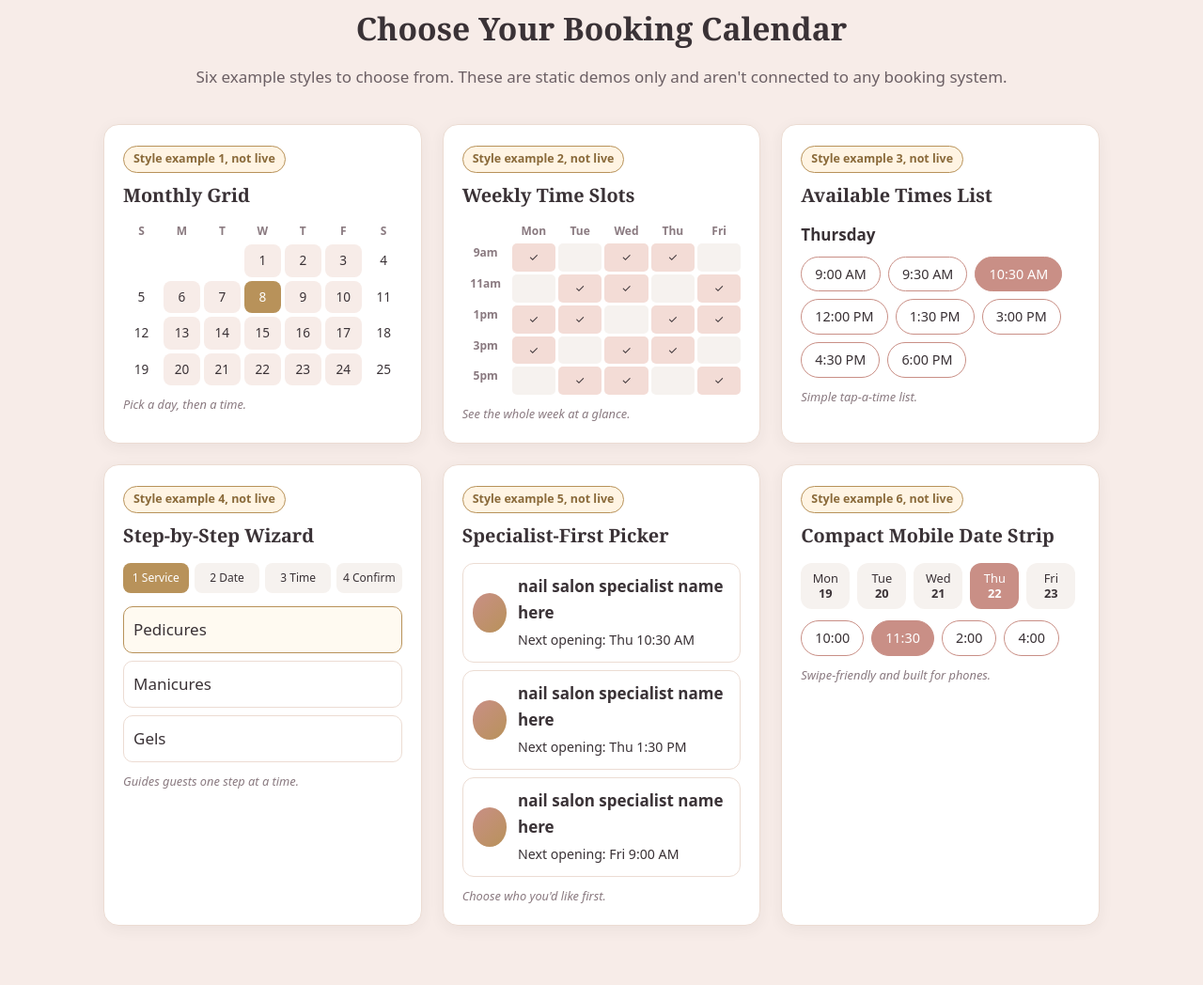
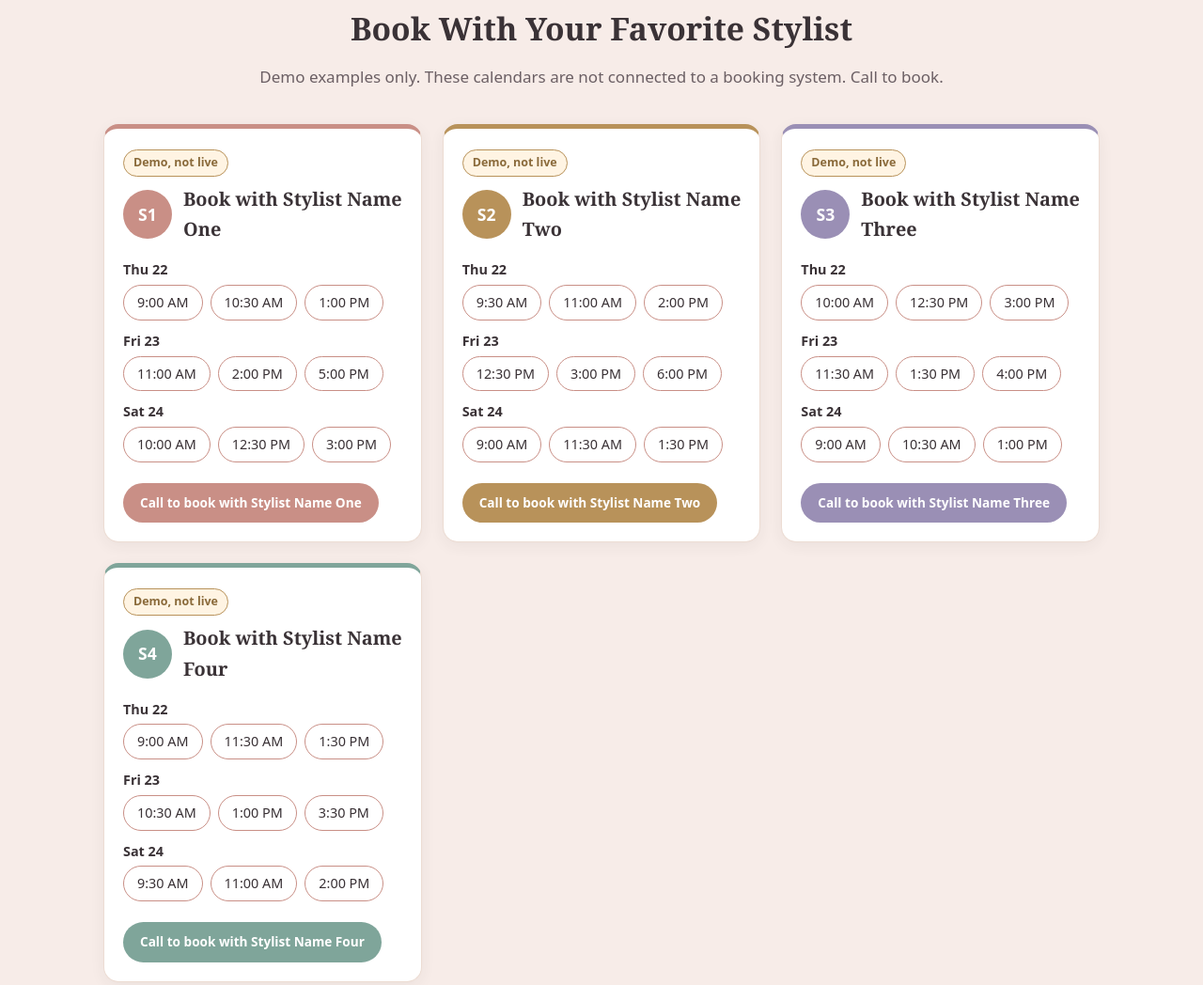
Before and after one commit to Skyblubrown/q-nails-spa, a plain HTML site: page index.html in a window 1280 px wide. Shown: the part 1210-2258 px from the top of the page at 94% size. Drawn offline with Linux system fonts and the light colour scheme.

Commit message:
Four stylist booking calendars

```diff
--- a/index.html
+++ b/index.html
@@ -18,7 +18,7 @@ section{padding:70px 0}h2{font-family:Georgia,serif;font-size:2.1rem;text-align:
 .svc{display:grid;grid-template-columns:repeat(auto-fit,minmax(200px,1fr));gap:16px}
 .svc div{background:#fff;border:1px solid var(--line);border-top:4px solid var(--gold);border-radius:14px;padding:26px 16px;text-align:center;font-family:Georgia,serif;font-size:1.3rem;font-weight:700;color:#7a5a3a;box-shadow:0 4px 14px rgba(184,146,90,.08)}
 .blush{background:var(--blush)}
-.cals{display:grid;grid-template-columns:repeat(auto-fit,minmax(320px,1fr));gap:22px}
+.cals{display:grid;grid-template-columns:repeat(auto-fit,minmax(250px,1fr));gap:22px}
 .cal{background:#fff;border:1px solid var(--line);border-radius:16px;padding:20px;box-shadow:0 4px 16px rgba(58,50,54,.06)}
 .tag{display:inline-block;background:#fff4e3;color:#8a6a3a;border:1px solid var(--gold);font-size:.78rem;font-weight:700;padding:3px 10px;border-radius:20px;margin-bottom:8px}
 .cal h3{font-family:Georgia,serif;margin-bottom:12px}
@@ -30,6 +30,7 @@ section{padding:70px 0}h2{font-family:Georgia,serif;font-size:2.1rem;text-align:
 .opt{border:1px solid var(--line);border-radius:10px;padding:10px;margin-bottom:8px}.opt.on{border-color:var(--gold);background:#fffaf1}
 .spec{display:flex;align-items:center;gap:12px;border:1px solid var(--line);border-radius:12px;padding:10px;margin-bottom:8px}.av2{width:42px;height:42px;border-radius:50%;background:linear-gradient(135deg,var(--rg),var(--gold))}
 .strip{display:flex;gap:8px;overflow:hidden;margin-bottom:12px}.strip span{min-width:52px;text-align:center;border-radius:12px;padding:8px 0;background:#f6f2ef;font-size:.8rem;line-height:1.3}.strip .sel{background:var(--rg);color:#fff}
+.who{display:flex;align-items:center;gap:12px;margin-bottom:14px}.who h3{margin:0}.ini{width:52px;height:52px;border-radius:50%;color:#fff;font-weight:700;display:flex;align-items:center;justify-content:center;font-size:1.1rem;flex:none}.day{margin-bottom:10px}.day b{display:block;font-size:.9rem;margin-bottom:4px}.cal .btn{font-size:.85rem;padding:10px 18px}
 .note{font-size:.8rem;color:#8a7a80;margin-top:10px;font-style:italic}
 .info .grid{display:grid;grid-template-columns:repeat(auto-fit,minmax(220px,1fr));gap:20px;text-align:center}.info h3{color:#7a5a3a;font-family:Georgia,serif}
 table{margin:auto;border-collapse:collapse}td{padding:3px 10px;text-align:left}
@@ -45,36 +46,19 @@ footer{background:var(--ink);color:#eee;text-align:center;padding:26px;font-size
 <div>Pedicures</div><div>Manicures</div><div>Gels</div><div>Eyebrow Waxing</div><div>Acrylics</div><div>Fills</div><div>Dip Powder</div><div>Nail Art</div><div>Polish Change</div><div>Kids' Manicures</div>
 </div></div></section>
 
-<section class="blush" id="booking"><div class="wrap"><div class="rule"></div><h2>Choose Your Booking Calendar</h2><p class="sub">Six example styles to choose from. These are static demos only and aren't connected to any booking system.</p><div class="cals">
-
-<div class="cal"><span class="tag">Style example 1, not live</span><h3>Monthly Grid</h3><div class="mgrid">
-<b>S</b><b>M</b><b>T</b><b>W</b><b>T</b><b>F</b><b>S</b>
-<span></span><span></span><span></span><span class="av">1</span><span class="av">2</span><span class="av">3</span><span>4</span>
-<span>5</span><span class="av">6</span><span class="av">7</span><span class="sel">8</span><span class="av">9</span><span class="av">10</span><span>11</span>
-<span>12</span><span class="av">13</span><span class="av">14</span><span class="av">15</span><span class="av">16</span><span class="av">17</span><span>18</span>
-<span>19</span><span class="av">20</span><span class="av">21</span><span class="av">22</span><span class="av">23</span><span class="av">24</span><span>25</span></div><p class="note">Pick a day, then a time.</p></div>
-
-<div class="cal"><span class="tag">Style example 2, not live</span><h3>Weekly Time Slots</h3><div class="wk">
-<b></b><b>Mon</b><b>Tue</b><b>Wed</b><b>Thu</b><b>Fri</b>
-<b>9am</b><span class="o">✓</span><span></span><span class="o">✓</span><span class="o">✓</span><span></span>
-<b>11am</b><span></span><span class="o">✓</span><span class="o">✓</span><span></span><span class="o">✓</span>
-<b>1pm</b><span class="o">✓</span><span class="o">✓</span><span></span><span class="o">✓</span><span class="o">✓</span>
-<b>3pm</b><span class="o">✓</span><span></span><span class="o">✓</span><span class="o">✓</span><span></span>
-<b>5pm</b><span></span><span class="o">✓</span><span class="o">✓</span><span></span><span class="o">✓</span></div><p class="note">See the whole week at a glance.</p></div>
-
-<div class="cal"><span class="tag">Style example 3, not live</span><h3>Available Times List</h3><p style="font-weight:600;margin-bottom:8px">Thursday</p><div class="times"><span>9:00 AM</span><span>9:30 AM</span><span class="sel">10:30 AM</span><span>12:00 PM</span><span>1:30 PM</span><span>3:00 PM</span><span>4:30 PM</span><span>6:00 PM</span></div><p class="note">Simple tap-a-time list.</p></div>
-
-<div class="cal"><span class="tag">Style example 4, not live</span><h3>Step-by-Step Wizard</h3><div class="steps"><span class="on">1 Service</span><span>2 Date</span><span>3 Time</span><span>4 Confirm</span></div>
-<div class="opt on">Pedicures</div><div class="opt">Manicures</div><div class="opt">Gels</div><p class="note">Guides guests one step at a time.</p></div>
-
-<div class="cal"><span class="tag">Style example 5, not live</span><h3>Specialist-First Picker</h3>
-<div class="spec"><div class="av2"></div><div><b>nail salon specialist name here</b><br><small>Next opening: Thu 10:30 AM</small></div></div>
-<div class="spec"><div class="av2"></div><div><b>nail salon specialist name here</b><br><small>Next opening: Thu 1:30 PM</small></div></div>
-<div class="spec"><div class="av2"></div><div><b>nail salon specialist name here</b><br><small>Next opening: Fri 9:00 AM</small></div></div><p class="note">Choose who you'd like first.</p></div>
-
-<div class="cal"><span class="tag">Style example 6, not live</span><h3>Compact Mobile Date Strip</h3><div class="strip">
-<span>Mon<br><b>19</b></span><span>Tue<br><b>20</b></span><span>Wed<br><b>21</b></span><span class="sel">Thu<br><b>22</b></span><span>Fri<br><b>23</b></span><span>Sat<br><b>24</b></span></div>
-<div class="times"><span>10:00</span><span class="sel">11:30</span><span>2:00</span><span>4:00</span></div><p class="note">Swipe-friendly and built for phones.</p></div>
+<section class="blush" id="booking"><div class="wrap"><div class="rule"></div><h2>Book With Your Favorite Stylist</h2><p class="sub">Demo examples only. These calendars are not connected to a booking system. Call to book.</p><div class="cals">
+<div class="cal" style="border-top:5px solid #c98f86"><span class="tag">Demo, not live</span>
+<div class="who"><div class="ini" style="background:#c98f86">S1</div><h3>Book with Stylist Name One</h3></div><div class="day"><b>Thu 22</b><div class="times"><span>9:00 AM</span><span>10:30 AM</span><span>1:00 PM</span></div></div><div class="day"><b>Fri 23</b><div class="times"><span>11:00 AM</span><span>2:00 PM</span><span>5:00 PM</span></div></div><div class="day"><b>Sat 24</b><div class="times"><span>10:00 AM</span><span>12:30 PM</span><span>3:00 PM</span></div></div>
+<a class="btn" style="background:#c98f86;margin-top:12px" href="tel:+17279438599">Call to book with Stylist Name One</a></div>
+<div class="cal" style="border-top:5px solid #b8925a"><span class="tag">Demo, not live</span>
+<div class="who"><div class="ini" style="background:#b8925a">S2</div><h3>Book with Stylist Name Two</h3></div><div class="day"><b>Thu 22</b><div class="times"><span>9:30 AM</span><span>11:00 AM</span><span>2:00 PM</span></div></div><div class="day"><b>Fri 23</b><div class="times"><span>12:30 PM</span><span>3:00 PM</span><span>6:00 PM</span></div></div><div class="day"><b>Sat 24</b><div class="times"><span>9:00 AM</span><span>11:30 AM</span><span>1:30 PM</span></div></div>
+<a class="btn" style="background:#b8925a;margin-top:12px" href="tel:+17279438599">Call to book with Stylist Name Two</a></div>
+<div class="cal" style="border-top:5px solid #9a8fb5"><span class="tag">Demo, not live</span>
+<div class="who"><div class="ini" style="background:#9a8fb5">S3</div><h3>Book with Stylist Name Three</h3></div><div class="day"><b>Thu 22</b><div class="times"><span>10:00 AM</span><span>12:30 PM</span><span>3:00 PM</span></div></div><div class="day"><b>Fri 23</b><div class="times"><span>11:30 AM</span><span>1:30 PM</span><span>4:00 PM</span></div></div><div class="day"><b>Sat 24</b><div class="times"><span>9:00 AM</span><span>10:30 AM</span><span>1:00 PM</span></div></div>
+<a class="btn" style="background:#9a8fb5;margin-top:12px" href="tel:+17279438599">Call to book with Stylist Name Three</a></div>
+<div class="cal" style="border-top:5px solid #7fa59a"><span class="tag">Demo, not live</span>
+<div class="who"><div class="ini" style="background:#7fa59a">S4</div><h3>Book with Stylist Name Four</h3></div><div class="day"><b>Thu 22</b><div class="times"><span>9:00 AM</span><span>11:30 AM</span><span>1:30 PM</span></div></div><div class="day"><b>Fri 23</b><div class="times"><span>10:30 AM</span><span>1:00 PM</span><span>3:30 PM</span></div></div><div class="day"><b>Sat 24</b><div class="times"><span>9:30 AM</span><span>11:00 AM</span><span>2:00 PM</span></div></div>
+<a class="btn" style="background:#7fa59a;margin-top:12px" href="tel:+17279438599">Call to book with Stylist Name Four</a></div>
 </div></div></section>
 
 <section class="info"><div class="wrap"><div class="rule"></div><h2>Visit Us</h2><p class="sub">&nbsp;</p><div class="grid">
```
